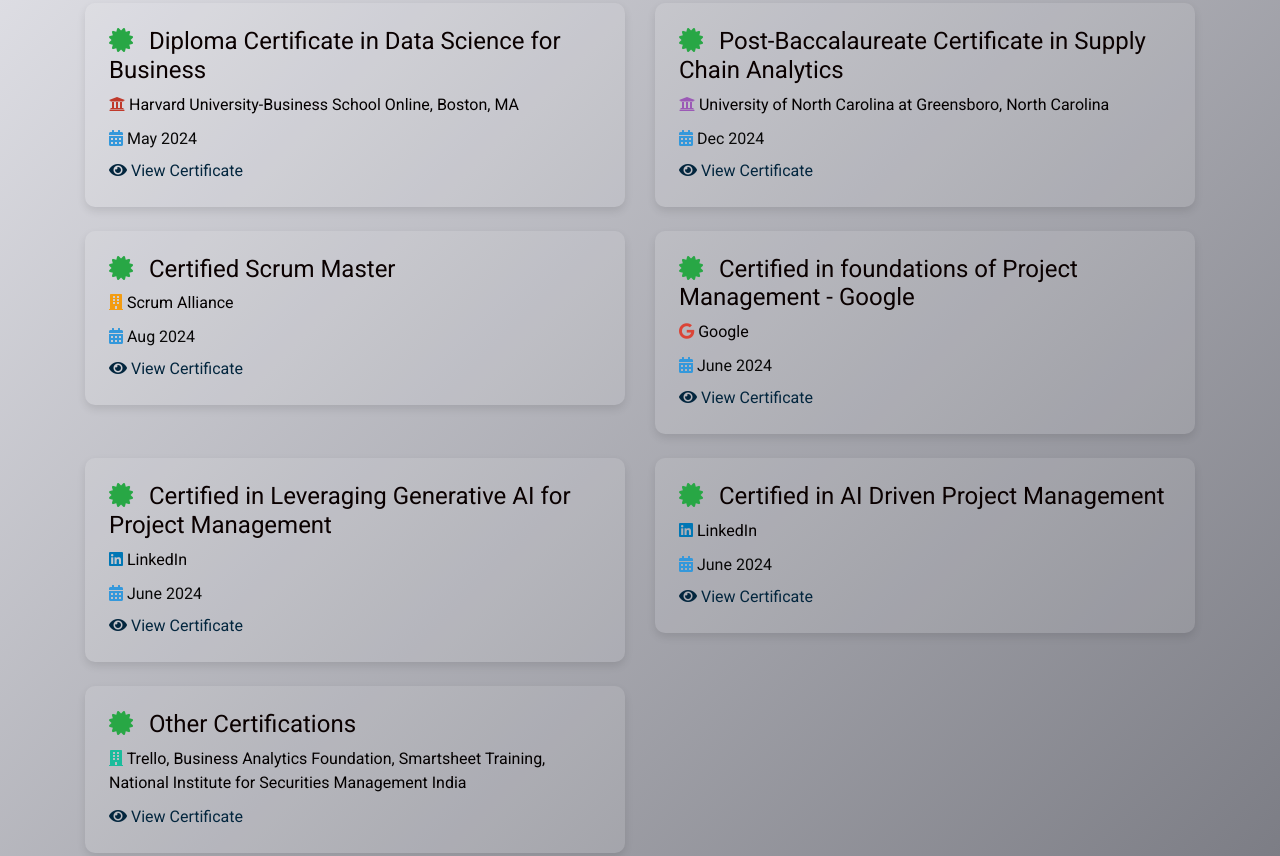
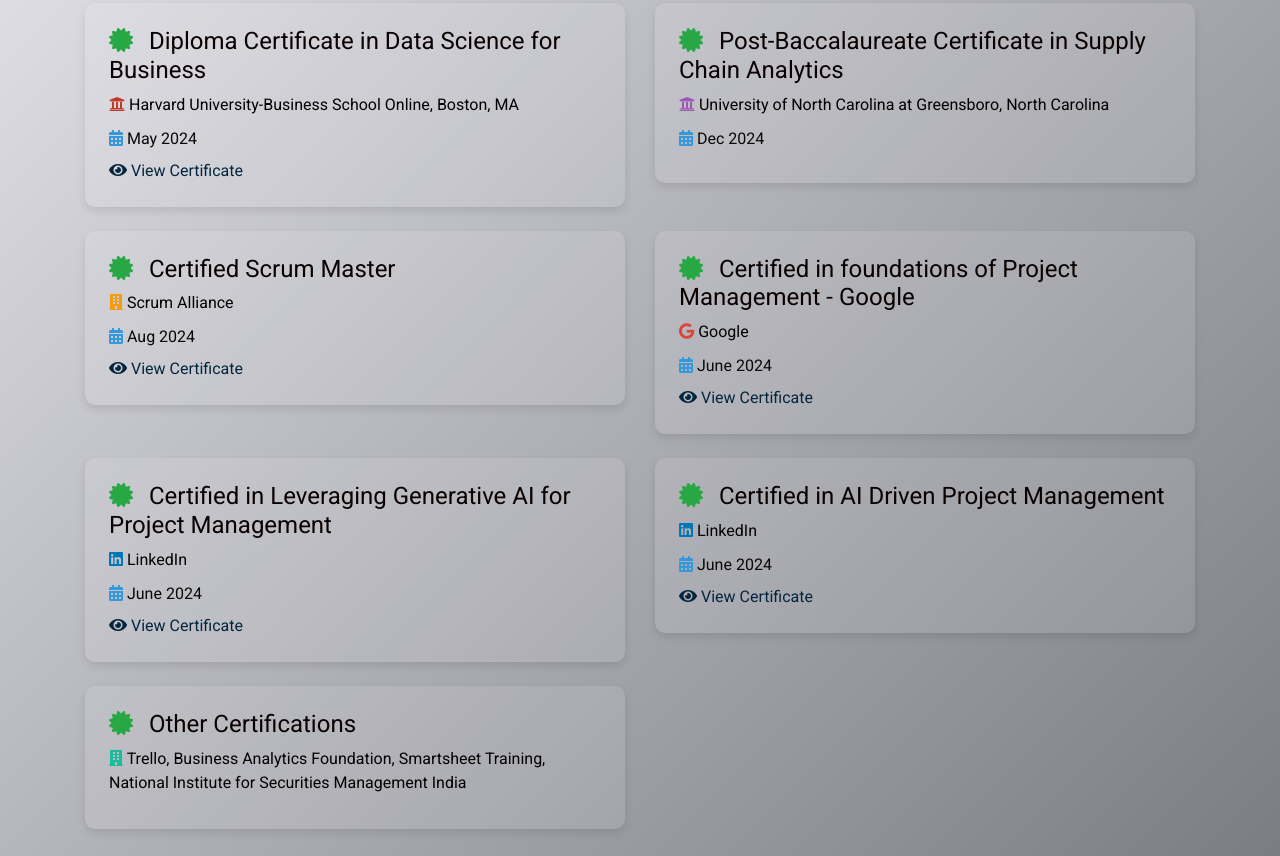
Before and after one commit to chaitali-khadse/portfolio, a plain HTML site: page docs/index.html in a window 1280 px wide. Shown: the part 3198-4054 px from the top of the page. Drawn offline with nearby package versions, Linux system fonts and the light colour scheme.

Commit message:
Update index.html

```diff
--- a/docs/index.html
+++ b/docs/index.html
@@ -262,9 +262,7 @@
                         <p><i class="fas fa-university" style="color: #9b59b6;"></i> University of North Carolina at Greensboro, North Carolina</p>
                         <span class="text-muted"><i class="fas fa-calendar-alt" style="color: #3498db;"></i> Dec 2024</span>
                         <div class="mt-2">
-                            <a href="data.png" target="_blank" class="text-primary">
-                                <i class="fas fa-eye"></i> View Certificate
-                            </a>
+
                         </div>
                     </div>
                 </div>
@@ -336,9 +334,7 @@
                         </h4>
                         <p><i class="fas fa-building" style="color: #1abc9c;"></i> Trello, Business Analytics Foundation, Smartsheet Training, National Institute for Securities Management India</p>
                         <div class="mt-2">
-                            <a href="path_to_your_image/other-certifications.png" target="_blank" class="text-primary">
-                                <i class="fas fa-eye"></i> View Certificate
-                            </a>
+
                         </div>
                     </div>
                 </div>
```
